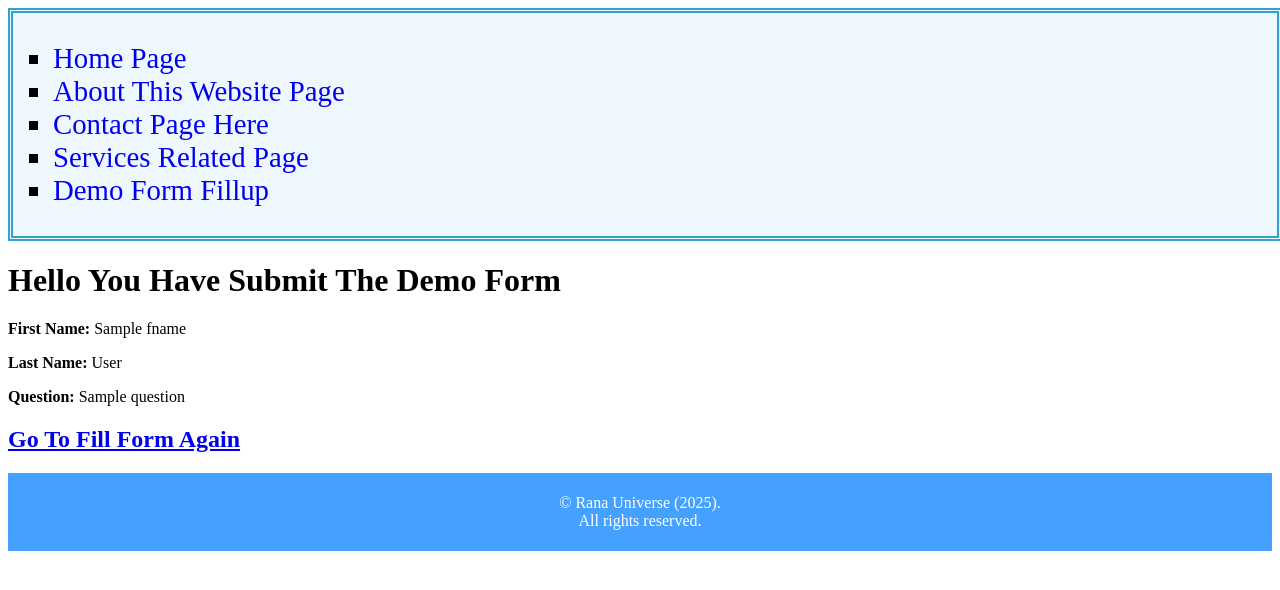
After one commit to RanaUniverse/learning_flask_1, a Flask app: template templates/demo_form_result.html in a window 1280 px wide. The commit adds this page. Shown: the top 590 px of the page. Run offline with Flask 3, Linux system fonts and the light colour scheme; the template is opened without the code that fills it: most values are stand-ins (such as "Sample title", 1, 10 or a date in 2020).

Commit message:
make a demo form fillup state

```diff
--- a/main.py
+++ b/main.py
@@ -1,6 +1,7 @@
 from flask import (
     Flask,
     render_template,
+    request,
 )
 
 app = Flask(__name__)
@@ -37,8 +38,22 @@ def contact():
 
 
 @app.route("/demo_form")
-def demo_form():
+def demo_form_get():
     return render_template("demo_form.html")
+
+
+@app.post("/demo_form")
+def demo_form_post():
+    fname = request.form.get("fname")
+    lname = request.form.get("lname")
+    question = request.form.get("question")
+
+    return render_template(
+        "demo_form_result.html",
+        fname=fname,
+        lname=lname,
+        question=question,
+    )
 
 
 @app.context_processor
--- a/templates/demo_form.html
+++ b/templates/demo_form.html
@@ -6,8 +6,5 @@ Fill The Demo Form
 
 
 {% block content %}
-<!-- Blank Content for keep no space. -->
+{% include "partials/demo_form_part.html" %}
 {% endblock %}
-
-<!-- My problem is this form part shows in the top of the page  -->
-{% include "partials/demo_form_part.html" %}
--- /dev/null
+++ b/templates/demo_form_result.html
@@ -0,0 +1,12 @@
+{% extends 'layout.html' %}
+
+{% block content %}
+<h1>Hello You Have Submit The Demo Form</h1>
+<p><b>First Name:</b> {{ fname }}</p>
+<p><b>Last Name:</b> {{ lname }}</p>
+<p><b>Question:</b> {{ question }}</p>
+
+<h2>
+    <a href="{{ url_for('demo_form_get') }}">Go To Fill Form Again</a>
+</h2>
+{% endblock %}
--- a/templates/layout.html
+++ b/templates/layout.html
@@ -16,7 +16,7 @@
     {% include "partials/nav.html" %}
     <div class="content">
         {% block content %}
-        This is Default Content
+        {# This is Default Content Here #}
         {% endblock %}
     </div>
 
--- a/templates/partials/demo_form_part.html
+++ b/templates/partials/demo_form_part.html
@@ -1,4 +1,4 @@
-<form action="">
+<form action="/demo_form" method="POST">
 
     <label>
         Write Your First Name
@@ -21,7 +21,7 @@
     </label>
     <br>
 
-    <input type="submit" value="submit">
+    <input type="submit" value="Submit Your Informations">
 
 
 </form>
--- a/templates/partials/nav.html
+++ b/templates/partials/nav.html
@@ -4,6 +4,6 @@
         <li><a href="{{ url_for('about') }}">About This Website Page</a></li>
         <li><a href="{{ url_for('contact') }}">Contact Page Here</a></li>
         <li><a href="{{ url_for('services') }}">Services Related Page</a></li>
-        <li><a href="{{ url_for('demo_form') }}">Demo Form Fillup</a></li>
+        <li><a href="{{ url_for('demo_form_get') }}">Demo Form Fillup</a></li>
     </ul>
 </nav>
```
